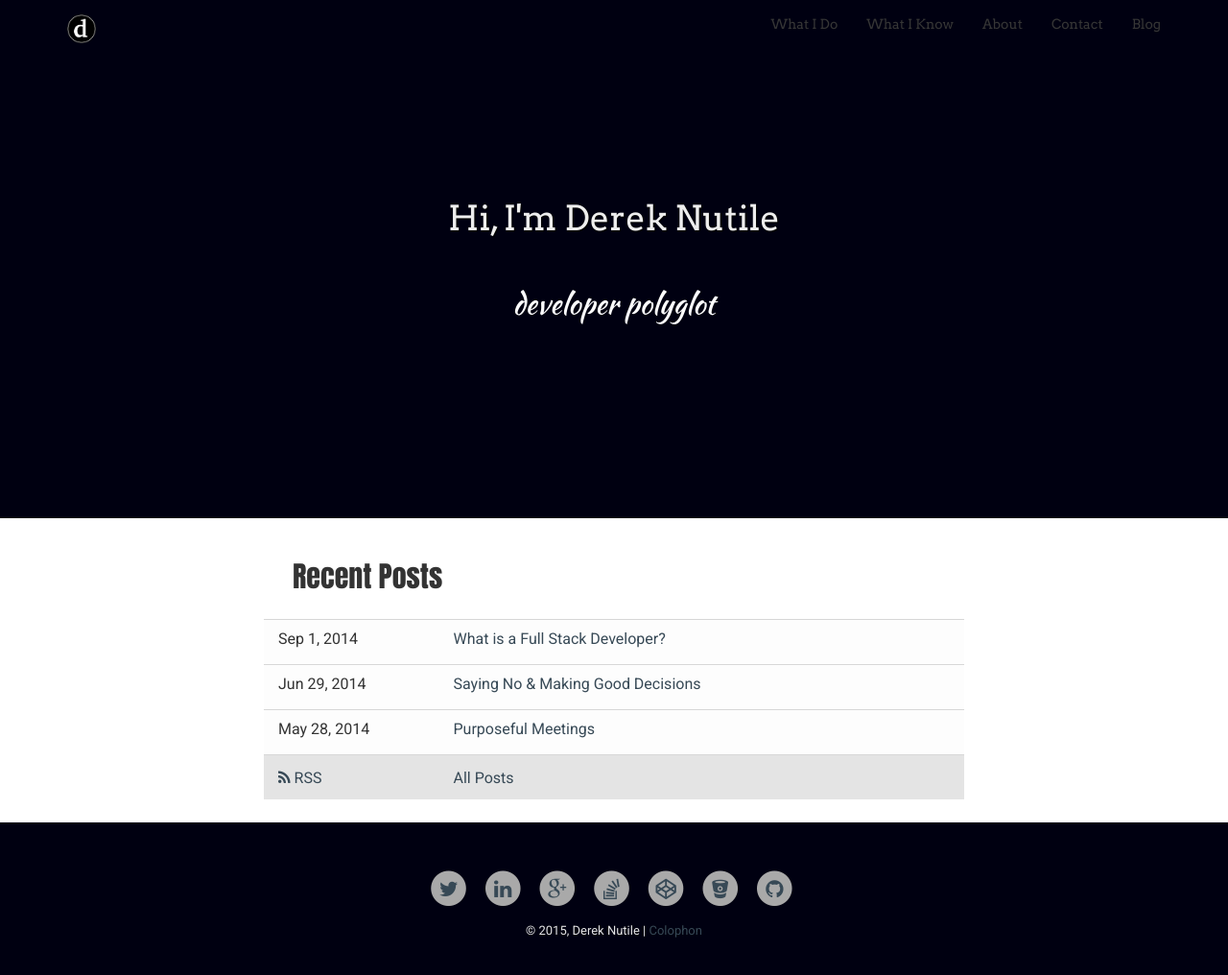
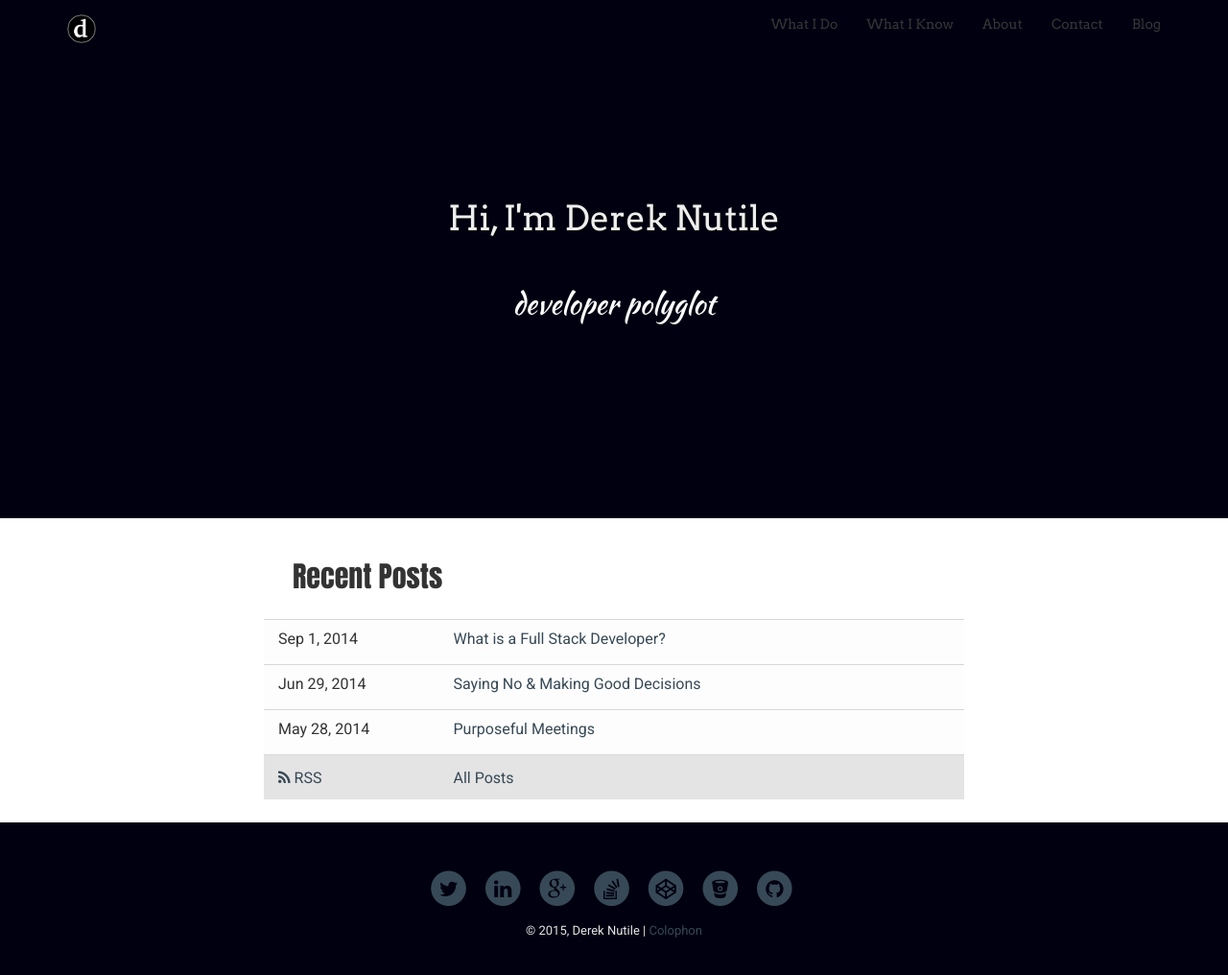
Before and after one commit to dereknutile/dereknutile.github.io, a Jekyll site: the page built from index.html, in a window 1280 px wide and 1028 px high. Shown: the top 1016 px of the window at 96% size. Built offline with Jekyll 4.4.1, drawn with Linux system fonts in a browser that asks for light colours.

Commit message:
Addresses social icon styling and limits recent posts.

```diff
--- a/_includes/common/recent_posts.html
+++ b/_includes/common/recent_posts.html
@@ -1,6 +1,6 @@
 
 <div class="recent-posts">
-  {% for post in site.posts %}
+  {% for post in site.posts limit:5 %}
   <div class="row post-list-item">
     <div class="col-md-3">
       <p class="post-meta">{{ post.date | date: "%b %-d, %Y" }}</p>
--- a/assets/css/main.scss
+++ b/assets/css/main.scss
@@ -460,5 +460,13 @@
 }
 
 .fa-inverse {
-  color: darken( $colorLight, 33% );
+  color: lighten( $colorBlack, 8% );
 }
+
+.social-icons a {
+  color: $colorDark;
+}
+
+.social-icons a:hover {
+  color: $colorLight;
+}
```
